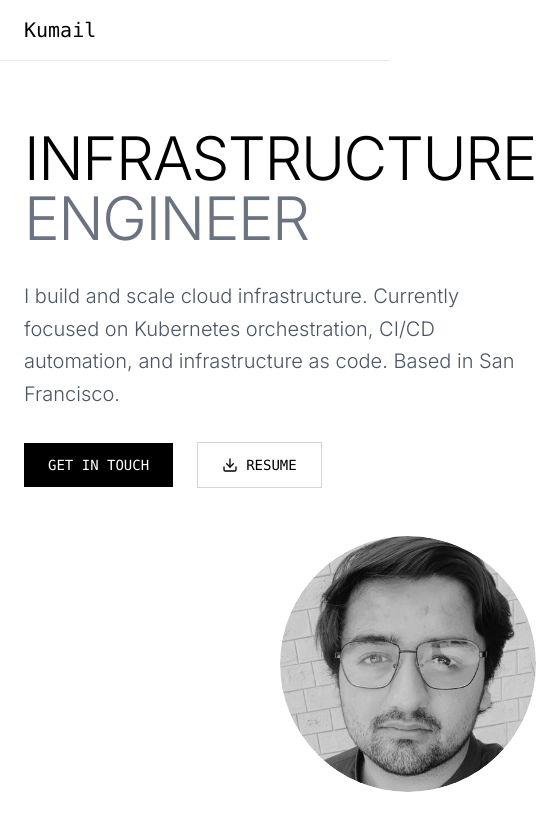
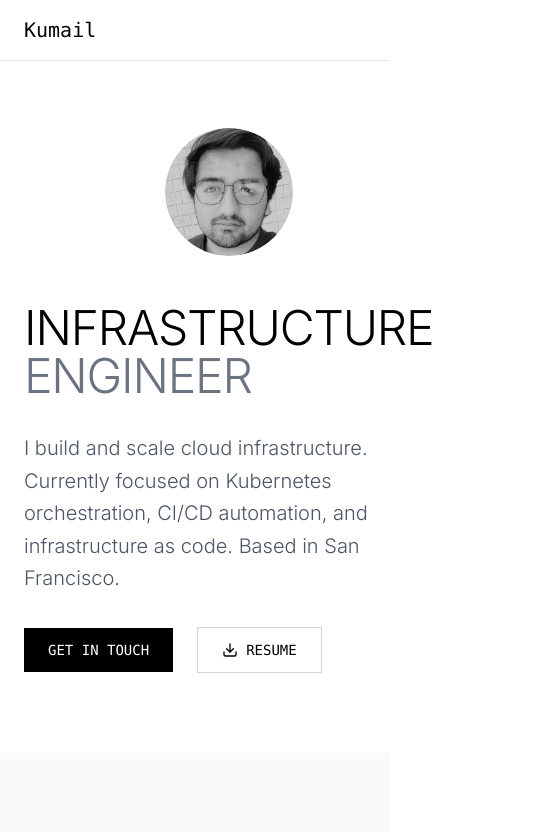
Before and after one commit to MrKumail-dev/kumail-portfolio, a Next.js app: page / in a window 390 px wide. Shown: the top 832 px of the page, 536 px wide, since content can reach past the window. Built offline with nearby package versions, Linux system fonts and the light colour scheme.

Commit message:
Trying the Mobile setup for image

```diff
--- a/app/page.tsx
+++ b/app/page.tsx
@@ -46,10 +46,46 @@ export default function HomePage() {
       {/* Hero Section */}
       <section className="pt-32 pb-20 px-6">
         <div className="max-w-6xl mx-auto">
-          <motion.div variants={stagger} initial="initial" animate="animate" className="grid lg:grid-cols-5 gap-12">
-            <div className="lg:col-span-3 space-y-8">
+          <motion.div
+            variants={stagger}
+            initial="initial"
+            animate="animate"
+            className="grid lg:grid-cols-5 gap-12"
+          >
+            {/* Image FIRST on mobile */}
+            <div className="lg:col-span-2 order-1 lg:order-2 flex justify-center lg:justify-end">
+              <motion.div variants={fadeIn} className="space-y-6 relative">
+                {/* Image */}
+                <div className="w-32 h-32 sm:w-40 sm:h-40 md:w-48 md:h-48 lg:w-64 lg:h-64 bg-gray-100 overflow-hidden rounded-full">
+                  <img
+                    src="/pic-01.png"
+                    alt="DevOps Engineer"
+                    className="w-full h-full object-cover rounded-full grayscale hover:grayscale-0 transition-all duration-500"
+                  />
+                </div>
+
+                {/* CONNECT Section */}
+                <div className="absolute left-0 top-[270px] hidden lg:block">
+                  <h3 className="text-sm font-mono text-gray-500 mb-2">CONNECT</h3>
+                  <div className="flex space-x-4">
+                    <a href="#" className="text-gray-600 hover:text-black transition-colors">
+                      <Github className="w-5 h-5" />
+                    </a>
+                    <a href="#" className="text-gray-600 hover:text-black transition-colors">
+                      <Linkedin className="w-5 h-5" />
+                    </a>
+                    <a href="#" className="text-gray-600 hover:text-black transition-colors">
+                      <Mail className="w-5 h-5" />
+                    </a>
+                  </div>
+                </div>
+              </motion.div>
+            </div>
+
+            {/* Text content AFTER image on mobile */}
+            <div className="lg:col-span-3 space-y-8 order-2 lg:order-1">
               <motion.div variants={fadeIn}>
-                <h1 className="text-6xl lg:text-8xl font-light leading-none tracking-tight">
+                <h1 className="text-5xl sm:text-6xl lg:text-8xl font-light leading-none tracking-tight">
                   INFRASTRUCTURE
                   <br />
                   <span className="text-gray-500">ENGINEER</span>
@@ -73,38 +109,8 @@ export default function HomePage() {
                 </button>
               </motion.div>
             </div>
+          </motion.div>
 
-            <div className="lg:col-span-2 flex justify-end">
-                <motion.div variants={fadeIn} className="space-y-6 relative">
-
-                  {/* Image */}
-                  <div className="w-64 h-64 bg-gray-100 overflow-hidden rounded-full ml-auto">
-                    <img
-                      src="/pic-01.png"
-                      alt="DevOps Engineer"
-                      className="w-full h-full object-cover rounded-full grayscale hover:grayscale-0 transition-all duration-500"
-                    />
-                  </div>
-
-                  {/* CONNECT Section - Outside bottom-left of image */}
-                  <div className="absolute left-0 top-[270px]">  {/* Adjust top as needed */}
-                    <h3 className="text-sm font-mono text-gray-500 mb-2">CONNECT</h3>
-                    <div className="flex space-x-4">
-                      <a href="#" className="text-gray-600 hover:text-black transition-colors">
-                        <Github className="w-5 h-5" />
-                      </a>
-                      <a href="#" className="text-gray-600 hover:text-black transition-colors">
-                        <Linkedin className="w-5 h-5" />
-                      </a>
-                      <a href="#" className="text-gray-600 hover:text-black transition-colors">
-                        <Mail className="w-5 h-5" />
-                      </a>
-                    </div>
-                  </div>
-
-                </motion.div>
-              </div>
-          </motion.div>
         </div>
       </section>
 
```
